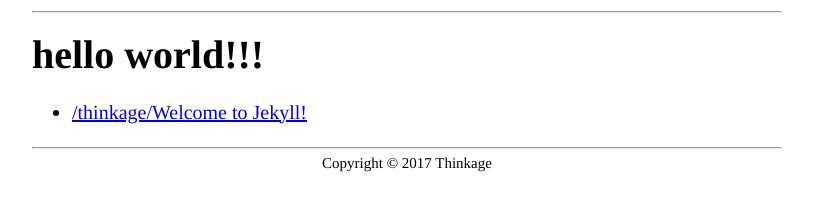
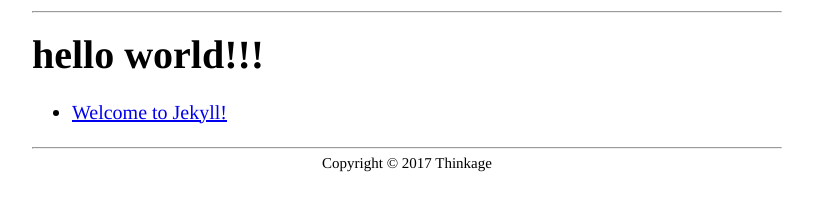
Before and after one commit to schwalbe10/thinkage, a Jekyll site: the page built from index.md, in a window 1280 px wide. Shown: the part 151-362 px from the top of the page, without its empty margins (233-1046 px from the left). Built offline with Jekyll 4.4.1, drawn with Linux system fonts in a browser that asks for light colours.

Commit message:
no message

```diff
--- a/index.md
+++ b/index.md
@@ -6,5 +6,5 @@ title: my first jekyll site
 # hello world!!!
 
 {% for post in site.posts %}
-- [/thinkage/{{post.title}}]({{post.url}})
+- [{{post.title}}](/thinkage/{{post.url}})
 {% endfor %}
```
Also changed, not shown: 3 other files.
